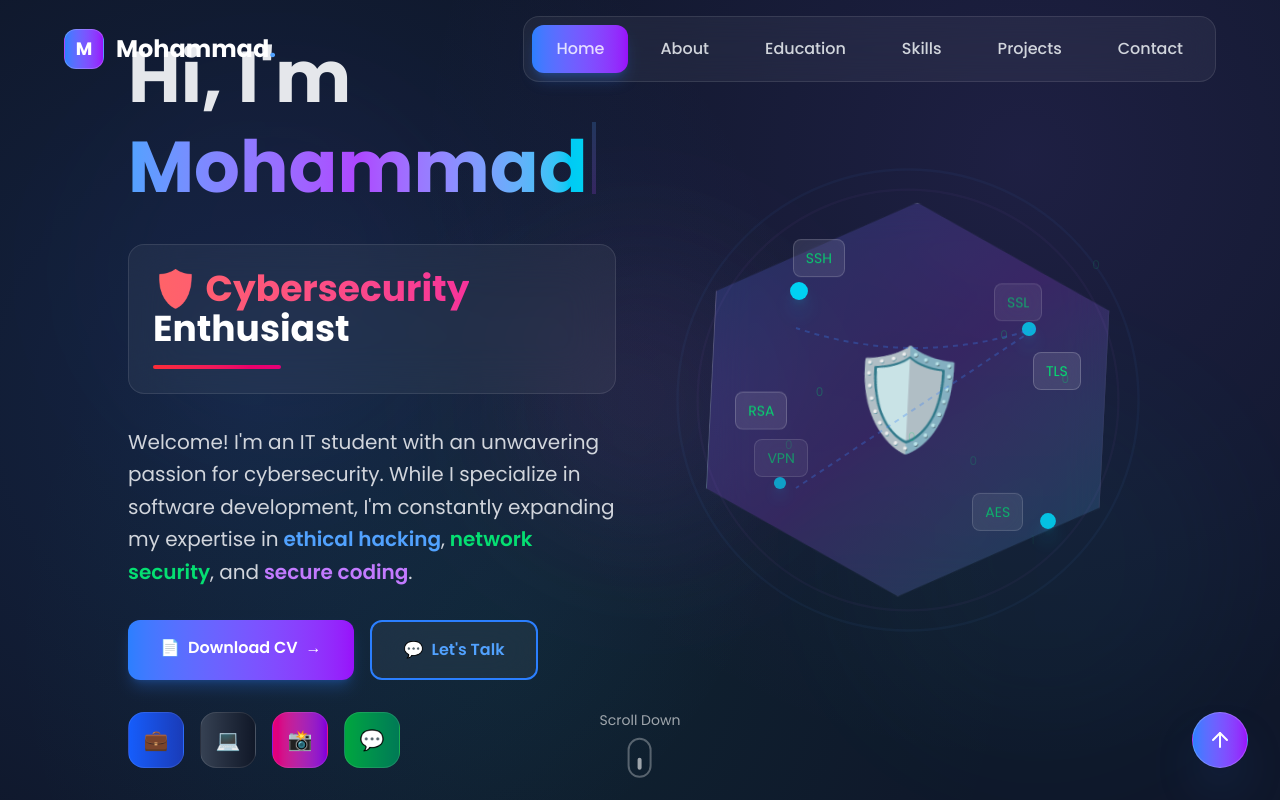
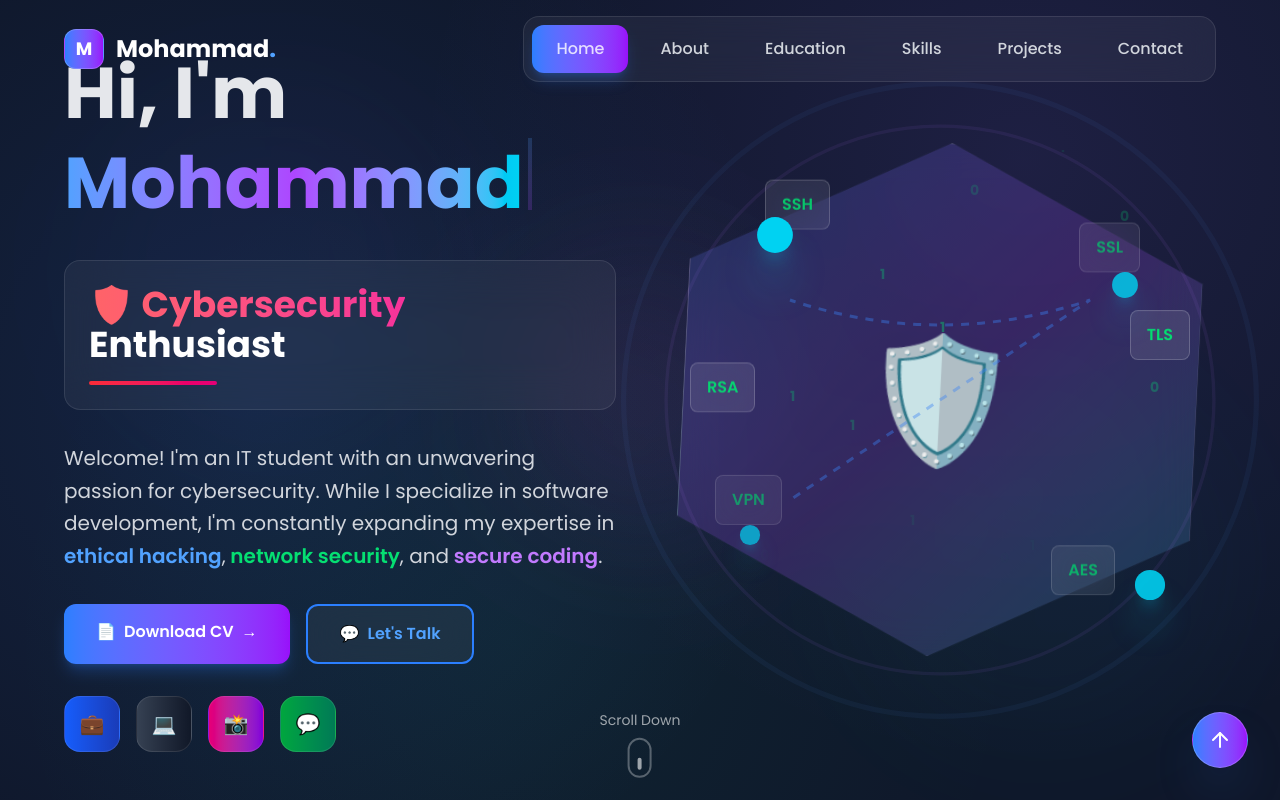
Before and after one commit to Motje3/Portfoliov2, a React (Vite) app in the folder my-portfolio/: page / in a window 1280 px wide. Shown: the top 800 px of the page. Built offline with nearby package versions, Linux system fonts and the light colour scheme.

Commit message:
new homepage main sec adjusted

```diff
--- a/my-portfolio/src/components/HomeSection.tsx
+++ b/my-portfolio/src/components/HomeSection.tsx
@@ -42,7 +42,7 @@ const TypewriterText = () => {
   // Cursor blinking effect
   useEffect(() => {
     const cursorInterval = setInterval(() => {
-      setShowCursor((prev) => !prev);
+      setShowCursor(prev => !prev);
     }, 530); // Cursor blink speed
 
     return () => clearInterval(cursorInterval);
@@ -55,12 +55,12 @@ const TypewriterText = () => {
       </span>
       <span
         className={`inline-block w-1 bg-gradient-to-b from-blue-400 to-purple-500 ml-1 transition-opacity duration-100 ${
-          showCursor ? "opacity-100" : "opacity-20"
+          showCursor ? 'opacity-100' : 'opacity-20'
         }`}
         style={{
-          height: "1em",
-          animation: showCursor ? "pulse 1.5s ease-in-out infinite" : "none",
-          boxShadow: showCursor ? "0 0 10px rgba(59, 130, 246, 0.5)" : "none",
+          height: '1em',
+          animation: showCursor ? 'pulse 1.5s ease-in-out infinite' : 'none',
+          boxShadow: showCursor ? '0 0 10px rgba(59, 130, 246, 0.5)' : 'none'
         }}
       >
         |
@@ -88,8 +88,8 @@ const HomeSection = ({
       });
     };
 
-    window.addEventListener("mousemove", handleMouseMove);
-    return () => window.removeEventListener("mousemove", handleMouseMove);
+    window.addEventListener('mousemove', handleMouseMove);
+    return () => window.removeEventListener('mousemove', handleMouseMove);
   }, []);
 
   // Animate elements when in view
@@ -104,9 +104,9 @@ const HomeSection = ({
     visible: {
       transition: {
         staggerChildren: 0.2,
-        delayChildren: 0.3,
-      },
-    },
+        delayChildren: 0.3
+      }
+    }
   };
 
   const itemVariants = {
@@ -116,9 +116,9 @@ const HomeSection = ({
       y: 0,
       transition: {
         duration: 0.8,
-        ease: "easeOut",
-      },
-    },
+        ease: "easeOut"
+      }
+    }
   };
 
   const floatVariants = {
@@ -127,9 +127,9 @@ const HomeSection = ({
       transition: {
         duration: 4,
         repeat: Infinity,
-        ease: "easeInOut",
-      },
-    },
+        ease: "easeInOut"
+      }
+    }
   };
 
   const socialLinks = [
@@ -137,26 +137,26 @@ const HomeSection = ({
       name: "LinkedIn",
       url: "https://www.linkedin.com/in/mohammad-falaha-6703091b8",
       icon: "💼",
-      gradient: "from-blue-600 to-blue-800",
+      gradient: "from-blue-600 to-blue-800"
     },
     {
       name: "GitHub",
       url: "https://github.com/Motje3",
       icon: "💻",
-      gradient: "from-gray-700 to-gray-900",
+      gradient: "from-gray-700 to-gray-900"
     },
     {
       name: "Instagram",
       url: "https://www.instagram.com/mohammad_mo_o/",
       icon: "📸",
-      gradient: "from-pink-600 to-purple-700",
+      gradient: "from-pink-600 to-purple-700"
     },
     {
       name: "WhatsApp",
       url: "https://wa.me/+31686336164",
       icon: "💬",
-      gradient: "from-green-600 to-emerald-700",
-    },
+      gradient: "from-green-600 to-emerald-700"
+    }
   ];
 
   const skills = [
@@ -175,8 +175,7 @@ const HomeSection = ({
       className="min-h-screen flex items-center px-4 md:px-16 relative overflow-hidden"
       id="home"
       style={{
-        background:
-          "radial-gradient(circle at 20% 50%, rgba(59, 130, 246, 0.12) 0%, transparent 50%), radial-gradient(circle at 80% 20%, rgba(139, 92, 246, 0.12) 0%, transparent 50%), radial-gradient(circle at 40% 80%, rgba(16, 185, 129, 0.08) 0%, transparent 50%), #0f172a",
+        background: 'radial-gradient(circle at 20% 50%, rgba(59, 130, 246, 0.12) 0%, transparent 50%), radial-gradient(circle at 80% 20%, rgba(139, 92, 246, 0.12) 0%, transparent 50%), radial-gradient(circle at 40% 80%, rgba(16, 185, 129, 0.08) 0%, transparent 50%), #0f172a',
       }}
     >
       {/* Animated Background Elements */}
@@ -190,7 +189,7 @@ const HomeSection = ({
           transition={{
             duration: 8,
             repeat: Infinity,
-            ease: "easeInOut",
+            ease: "easeInOut"
           }}
         />
         <motion.div
@@ -203,7 +202,7 @@ const HomeSection = ({
             duration: 6,
             repeat: Infinity,
             ease: "easeInOut",
-            delay: 2,
+            delay: 2
           }}
         />
         <motion.div
@@ -215,12 +214,15 @@ const HomeSection = ({
           transition={{
             duration: 12,
             repeat: Infinity,
-            ease: "linear",
+            ease: "linear"
           }}
         />
       </div>
 
-      <div className="relative z-10 max-w-7xl mx-auto grid lg:grid-cols-2 gap-12 items-center min-h-screen px-4 md:px-16">
+
+
+      <div className="relative z-10 max-w-7xl mx-auto grid lg:grid-cols-2 gap-12 items-center min-h-screen">
+
         {/* Left Column - Main Content */}
         <motion.div
           className="space-y-8"
@@ -233,7 +235,7 @@ const HomeSection = ({
             <motion.h1
               className="text-5xl md:text-7xl font-bold leading-tight mb-6"
               style={{
-                transform: `translate(${mousePosition.x}px, ${mousePosition.y}px)`,
+                transform: `translate(${mousePosition.x}px, ${mousePosition.y}px)`
               }}
             >
               <div>Hi, I'm</div>
@@ -259,32 +261,16 @@ const HomeSection = ({
           {/* Description */}
           <motion.div variants={itemVariants}>
             <p className="text-xl text-gray-300 leading-relaxed max-w-2xl">
-              Welcome! I'm an IT student with an unwavering passion for
-              cybersecurity. While I specialize in software development, I'm
-              constantly expanding my expertise in
-              <span className="text-blue-400 font-semibold">
-                {" "}
-                ethical hacking
-              </span>
-              ,
-              <span className="text-green-400 font-semibold">
-                {" "}
-                network security
-              </span>
-              , and
-              <span className="text-purple-400 font-semibold">
-                {" "}
-                secure coding
-              </span>
-              .
+              Welcome! I'm an IT student with an unwavering passion for cybersecurity.
+              While I specialize in software development, I'm constantly expanding my expertise in
+              <span className="text-blue-400 font-semibold"> ethical hacking</span>,
+              <span className="text-green-400 font-semibold"> network security</span>, and
+              <span className="text-purple-400 font-semibold"> secure coding</span>.
             </p>
           </motion.div>
 
           {/* Action Buttons */}
-          <motion.div
-            variants={itemVariants}
-            className="flex flex-col sm:flex-row gap-4"
-          >
+          <motion.div variants={itemVariants} className="flex flex-col sm:flex-row gap-4">
             <motion.a
               href="https://www.youtube.com/watch?v=dQw4w9WgXcQ"
               className="group bg-gradient-to-r from-blue-500 to-purple-600 hover:from-blue-600 hover:to-purple-700 text-white px-8 py-4 rounded-xl font-semibold transition-all duration-300 text-center shadow-lg shadow-blue-500/25 hover:shadow-xl hover:shadow-blue-500/40"
@@ -294,7 +280,9 @@ const HomeSection = ({
               <div className="flex items-center justify-center space-x-2">
                 <span>📄</span>
                 <span>Download CV</span>
-                <motion.span className="group-hover:translate-x-1 transition-transform duration-200">
+                <motion.span
+                  className="group-hover:translate-x-1 transition-transform duration-200"
+                >
                   →
                 </motion.span>
               </div>
@@ -343,13 +331,13 @@ const HomeSection = ({
           initial="hidden"
           animate={controls}
         >
-          <div className="relative w-96 h-96">
+          <div className="relative w-[500px] h-[500px]">
+
             {/* Main Shield */}
             <motion.div
               className="absolute inset-0 bg-gradient-to-br from-blue-500/20 via-purple-500/20 to-cyan-500/20 backdrop-blur-xl border border-white/20 flex items-center justify-center"
               style={{
-                clipPath:
-                  "polygon(50% 0%, 100% 25%, 100% 75%, 50% 100%, 0% 75%, 0% 25%)",
+                clipPath: 'polygon(50% 0%, 100% 25%, 100% 75%, 50% 100%, 0% 75%, 0% 25%)'
               }}
               animate={{
                 scale: [1, 1.05, 1],
@@ -358,34 +346,34 @@ const HomeSection = ({
               transition={{
                 duration: 4,
                 repeat: Infinity,
-                ease: "easeInOut",
+                ease: "easeInOut"
               }}
             >
-              <div className="text-8xl">🛡️</div>
+              <div className="text-[120px]">🛡️</div>
             </motion.div>
 
             {/* Floating Code Elements */}
             {[
-              { text: "SSH", pos: { top: "10%", left: "20%" }, delay: 0 },
-              { text: "SSL", pos: { top: "20%", right: "15%" }, delay: 0.5 },
-              { text: "VPN", pos: { bottom: "30%", left: "10%" }, delay: 1 },
-              { text: "AES", pos: { bottom: "15%", right: "20%" }, delay: 1.5 },
-              { text: "RSA", pos: { top: "50%", left: "5%" }, delay: 2 },
-              { text: "TLS", pos: { top: "40%", right: "5%" }, delay: 2.5 },
+              { text: "SSH", pos: { top: "8%", left: "15%" }, delay: 0 },
+              { text: "SSL", pos: { top: "15%", right: "10%" }, delay: 0.5 },
+              { text: "VPN", pos: { bottom: "25%", left: "5%" }, delay: 1 },
+              { text: "AES", pos: { bottom: "10%", right: "15%" }, delay: 1.5 },
+              { text: "RSA", pos: { top: "45%", left: "0%" }, delay: 2 },
+              { text: "TLS", pos: { top: "35%", right: "0%" }, delay: 2.5 },
             ].map((item, index) => (
               <motion.div
                 key={index}
-                className="absolute bg-white/10 backdrop-blur-xl border border-white/20 rounded-lg px-3 py-2 text-sm font-mono text-green-400"
+                className="absolute bg-white/10 backdrop-blur-xl border border-white/20 rounded-lg px-4 py-3 text-base font-mono text-green-400 font-semibold"
                 style={item.pos}
                 animate={{
-                  y: [0, -10, 0],
+                  y: [0, -15, 0],
                   opacity: [0.6, 1, 0.6],
                 }}
                 transition={{
                   duration: 3,
                   repeat: Infinity,
                   ease: "easeInOut",
-                  delay: item.delay,
+                  delay: item.delay
                 }}
               >
                 {item.text}
@@ -394,80 +382,77 @@ const HomeSection = ({
 
             {/* Binary Rain Effect */}
             <div className="absolute inset-0 overflow-hidden pointer-events-none">
-              {[...Array(12)].map((_, i) => (
+              {[...Array(15)].map((_, i) => (
                 <motion.div
                   key={i}
-                  className="absolute text-green-400/30 text-xs font-mono"
+                  className="absolute text-green-400/40 text-sm font-mono font-bold"
                   style={{
-                    left: `${10 + i * 8}%`,
-                    top: "-10%",
+                    left: `${8 + i * 6}%`,
+                    top: '-15%'
                   }}
                   animate={{
-                    y: ["0vh", "50vh"],
+                    y: ['0vh', '60vh'],
                     opacity: [0, 1, 0],
                   }}
                   transition={{
                     duration: 4 + Math.random() * 2,
                     repeat: Infinity,
                     ease: "linear",
-                    delay: Math.random() * 4,
+                    delay: Math.random() * 4
                   }}
                 >
-                  {Math.random() > 0.5 ? "1" : "0"}
+                  {Math.random() > 0.5 ? '1' : '0'}
                 </motion.div>
               ))}
             </div>
 
             {/* Pulse Rings */}
             <motion.div
-              className="absolute inset-0 border-2 border-blue-400/30 rounded-full"
+              className="absolute inset-0 border-4 border-blue-400/30 rounded-full"
               animate={{
-                scale: [1, 1.3, 1],
-                opacity: [0.3, 0.1, 0.3],
+                scale: [1, 1.4, 1],
+                opacity: [0.4, 0.1, 0.4],
+              }}
+              transition={{
+                duration: 3,
+                repeat: Infinity,
+                ease: "easeInOut"
+              }}
+            />
+            <motion.div
+              className="absolute inset-0 border-3 border-purple-400/25 rounded-full"
+              animate={{
+                scale: [1.1, 1.5, 1.1],
+                opacity: [0.3, 0.05, 0.3],
               }}
               transition={{
                 duration: 3,
                 repeat: Infinity,
                 ease: "easeInOut",
-              }}
-            />
-            <motion.div
-              className="absolute inset-0 border-2 border-purple-400/20 rounded-full"
-              animate={{
-                scale: [1.1, 1.4, 1.1],
-                opacity: [0.2, 0.05, 0.2],
-              }}
-              transition={{
-                duration: 3,
-                repeat: Infinity,
-                ease: "easeInOut",
-                delay: 1,
+                delay: 1
               }}
             />
 
             {/* Network Nodes */}
             {[
-              { x: 20, y: 20 },
-              { x: 80, y: 30 },
-              { x: 15, y: 70 },
-              { x: 85, y: 80 },
+              { x: 15, y: 15 }, { x: 85, y: 25 }, { x: 10, y: 75 }, { x: 90, y: 85 }
             ].map((node, index) => (
               <motion.div
                 key={index}
-                className="absolute w-3 h-3 bg-cyan-400 rounded-full shadow-lg shadow-cyan-400/50"
+                className="absolute w-5 h-5 bg-cyan-400 rounded-full shadow-xl shadow-cyan-400/60"
                 style={{
                   left: `${node.x}%`,
-                  top: `${node.y}%`,
+                  top: `${node.y}%`
                 }}
                 animate={{
-                  scale: [1, 1.5, 1],
+                  scale: [1, 1.8, 1],
                   opacity: [0.7, 1, 0.7],
                 }}
                 transition={{
                   duration: 2,
                   repeat: Infinity,
                   ease: "easeInOut",
-                  delay: index * 0.5,
+                  delay: index * 0.5
                 }}
               />
             ))}
@@ -475,23 +460,25 @@ const HomeSection = ({
             {/* Connecting Lines */}
             <svg className="absolute inset-0 w-full h-full">
               <motion.path
-                d="M 80 120 Q 200 160 320 120 Q 200 200 80 280"
-                stroke="rgba(59, 130, 246, 0.3)"
-                strokeWidth="2"
+                d="M 100 150 Q 250 200 400 150 Q 250 250 100 350"
+                stroke="rgba(59, 130, 246, 0.4)"
+                strokeWidth="3"
                 fill="none"
-                strokeDasharray="5,5"
+                strokeDasharray="8,8"
                 animate={{
-                  strokeDashoffset: [0, -20],
+                  strokeDashoffset: [0, -30],
                 }}
                 transition={{
                   duration: 2,
                   repeat: Infinity,
-                  ease: "linear",
+                  ease: "linear"
                 }}
               />
             </svg>
+
           </div>
         </motion.div>
+
       </div>
 
       {/* Scroll Indicator */}
@@ -503,7 +490,7 @@ const HomeSection = ({
         transition={{
           duration: 2,
           repeat: Infinity,
-          ease: "easeInOut",
+          ease: "easeInOut"
         }}
       >
         <div className="flex flex-col items-center space-y-2">
@@ -518,7 +505,7 @@ const HomeSection = ({
               transition={{
                 duration: 2,
                 repeat: Infinity,
-                ease: "easeInOut",
+                ease: "easeInOut"
               }}
             />
           </div>
```
